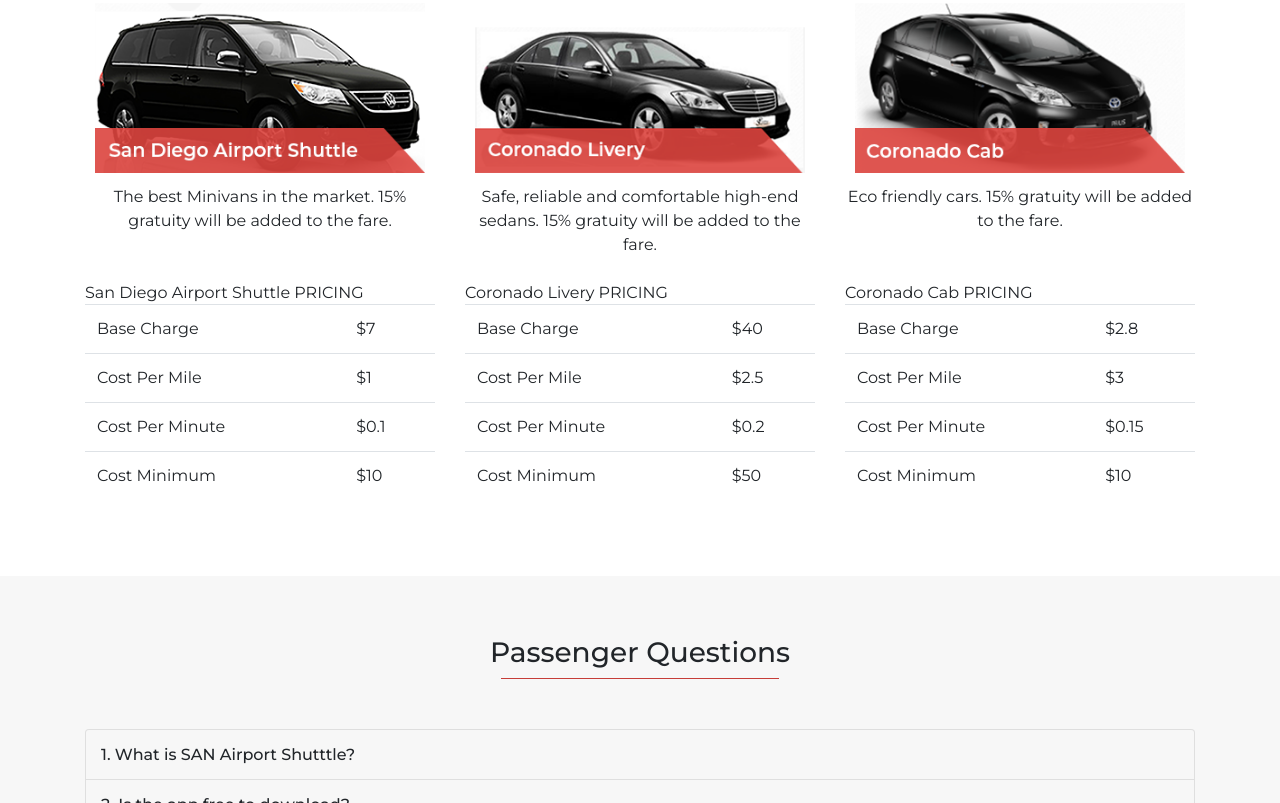
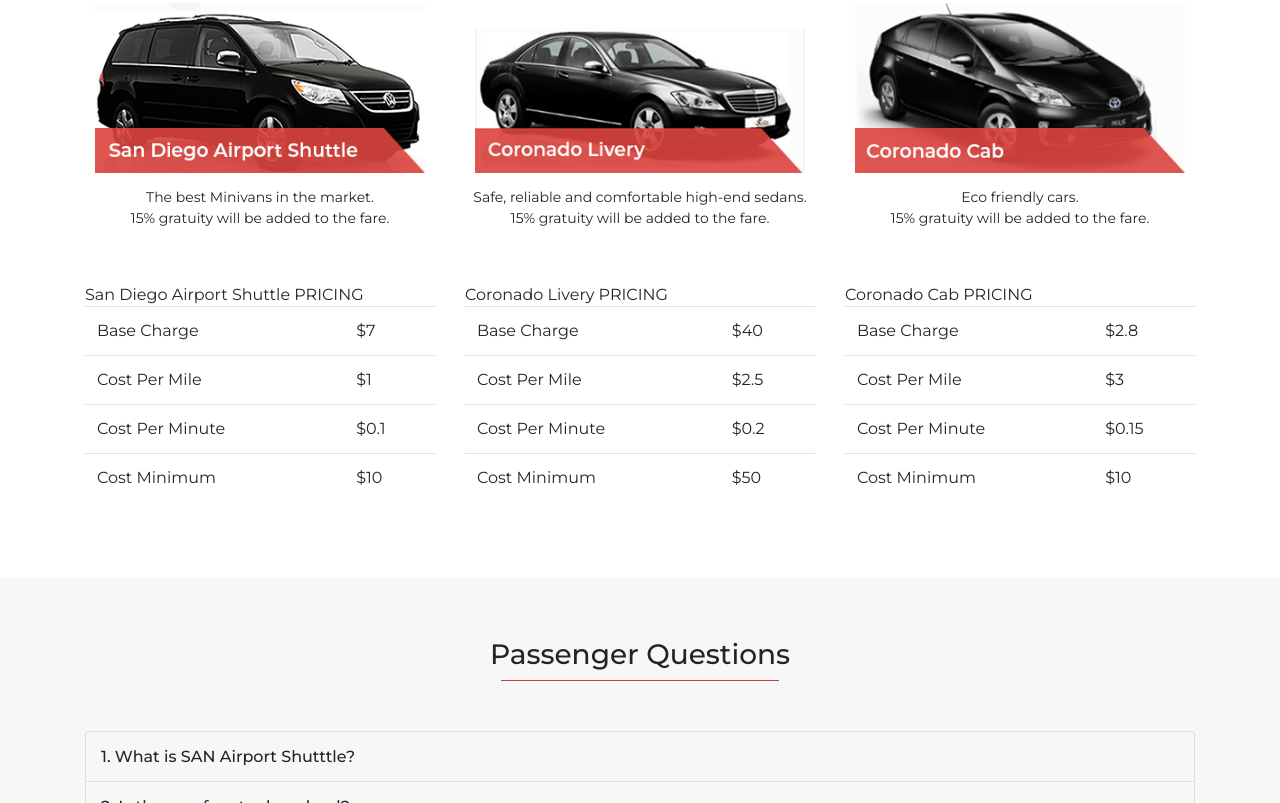
Before and after one commit to jrotoni/san-website, a plain HTML site: page index.html in a window 1280 px wide. Shown: the part 2205-3008 px from the top of the page. Drawn offline with nearby package versions, Linux system fonts and the light colour scheme.

Commit message:
Update changes in description

```diff
--- a/index.html
+++ b/index.html
@@ -243,10 +243,12 @@
           <div class="col-lg-4">
             <img src="assets/car-1.png" alt="car-1" height="170" width="330" />
             <div class="caption">
-              <p>
-                The best Minivans in the market. 15% gratuity will be added to
-                the fare.
-              </p>
+              <div class="description">
+                <p>
+                  The best Minivans in the market.
+                </p>
+                <p>15% gratuity will be added to the fare.</p>
+              </div>
               <div class="table-responsive">
                 <table class="table">
                   <thead>
@@ -279,10 +281,12 @@
           <div class="col-lg-4">
             <img src="assets/car-2.png" alt="car-2" height="170" width="330" />
             <div class="caption">
-              <p>
-                Safe, reliable and comfortable high-end sedans. 15% gratuity
-                will be added to the fare.
-              </p>
+              <div class="description">
+                <p>
+                  Safe, reliable and comfortable high-end sedans.
+                </p>
+                <p>15% gratuity will be added to the fare.</p>
+              </div>
               <div class="table-responsive">
                 <table class="table">
                   <thead>
@@ -315,7 +319,10 @@
           <div class="col-lg-4">
             <img src="assets/car-3.png" alt="car-3" height="170" width="330" />
             <div class="caption">
-              <p>Eco friendly cars. 15% gratuity will be added to the fare.</p>
+              <div class="description">
+                <p>Eco friendly cars.</p>
+                <p>15% gratuity will be added to the fare.</p>
+              </div>
               <div class="table-responsive">
                 <table class="table">
                   <thead>
--- a/style.css
+++ b/style.css
@@ -176,8 +176,13 @@
 }
 
 #availableChoices .caption p {
-  margin-top: 12px;
+  font-size: 14px;
+  margin-bottom: 0;
+}
+
+#availableChoices .description {
   min-height: 80px;
+  margin-bottom: 1rem;
 }
 
 #availableChoices .table-responsive {
@@ -188,6 +193,7 @@
   max-width: 100%;
   max-height: 100%;
   transition: transform 0.2s;
+  margin-bottom: 14px;
 }
 
 #availableChoices .col-lg-4:hover img {
```
